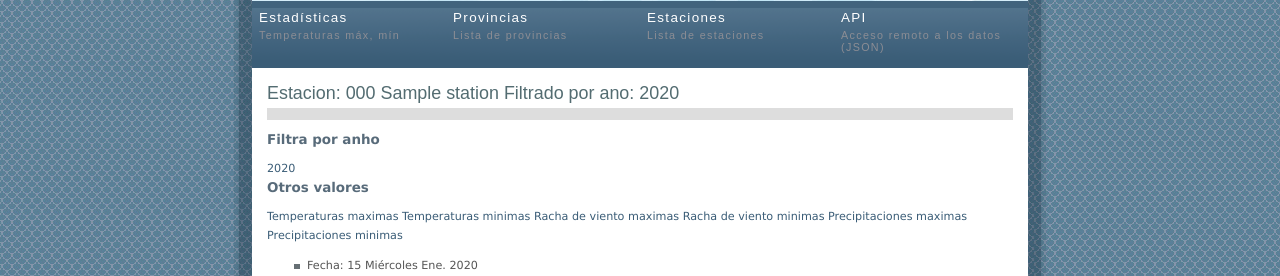
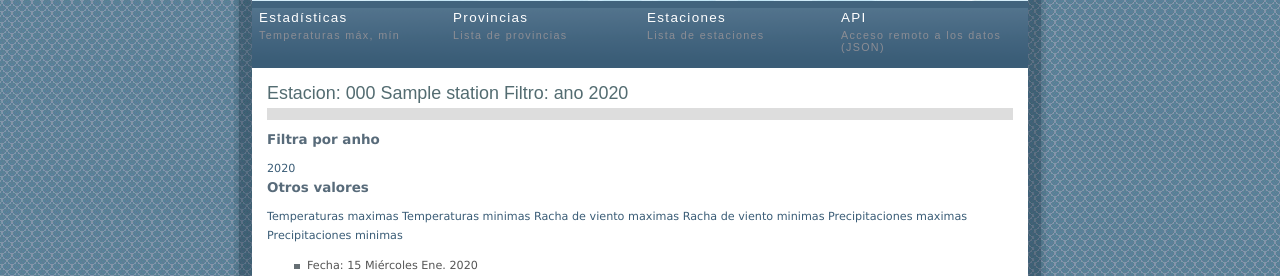
Before and after one commit to vrruiz/calima, a Django app: page /caligo/stations/000/?year=2020 in a window 1280 px wide. Shown: the part 200-476 px from the top of the page. Run offline with Django 3.2, Linux system fonts and the light colour scheme; tables that the repository leaves empty hold one stand-in row (values such as "Sample post").

Commit message:
Anahdir informacin de filtro para starts_year y ends_year

```diff
--- a/calima/caligo/templates/station.html
+++ b/calima/caligo/templates/station.html
@@ -5,8 +5,10 @@
 
 {% block content %}
 <h1>Estacion: {{ station.code }} {{ station.name }}{% if parameters %}
-    Filtrado por
-    {% if parameters.year %}ano: {{ parameters.year }}{% endif %}
+    Filtro:
+    {% if parameters.year %}ano {{ parameters.year }}{% endif %}
+    {% if parameters.starts_year%} desde el anho {{ parameters.starts_year }}{% endif %}
+    {% if parameters.ends_year%} hasta el anho {{ parameters.ends_year }}{% endif %}
 {% endif %}
 </h1>
   <script type="text/javascript" charset="utf-8">
```
